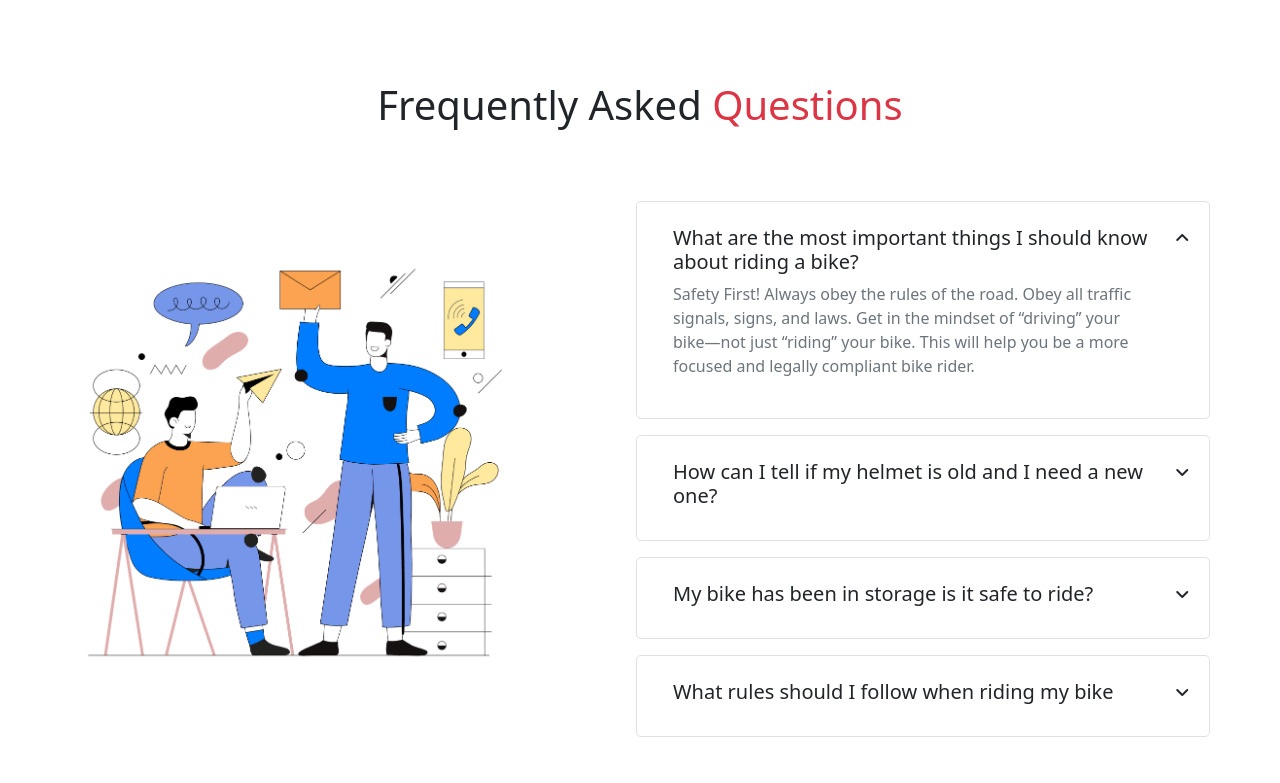
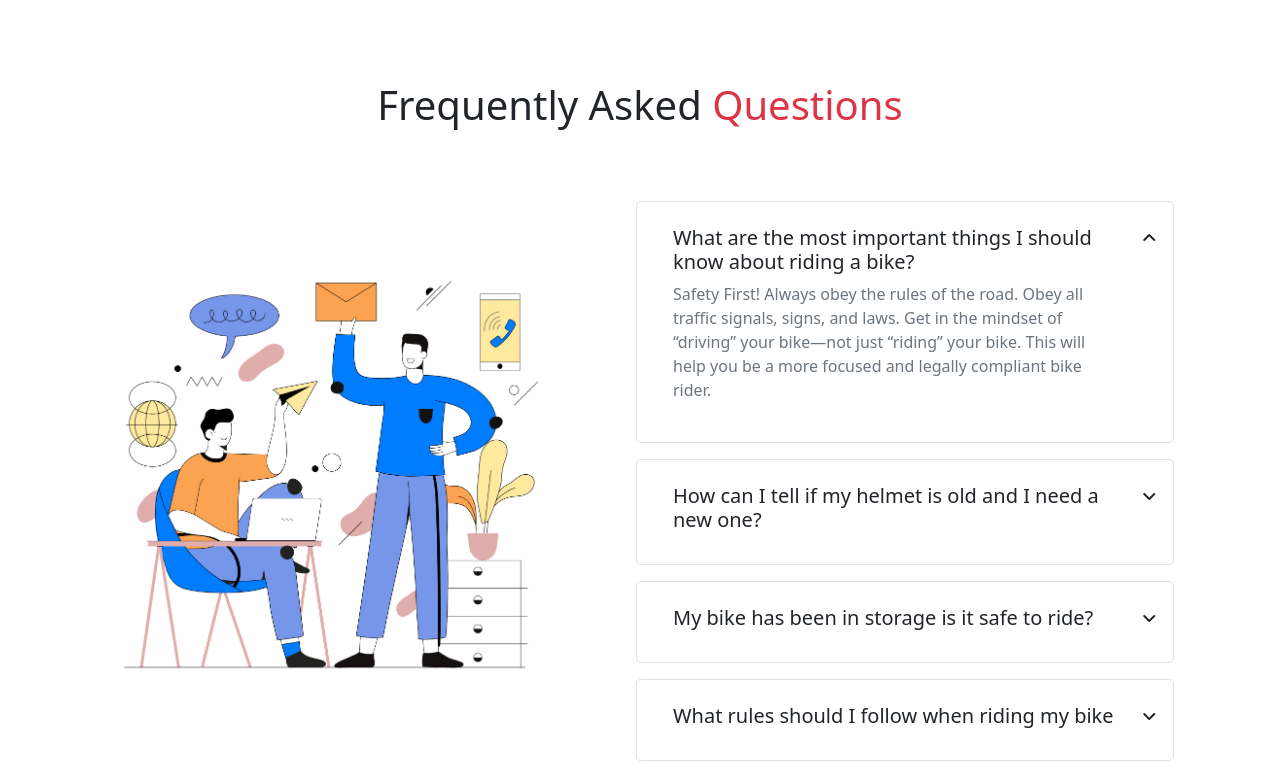
Before and after one commit to TasnimJamil22/My-Assignment-3, a plain HTML site: page index.html in a window 1280 px wide. Shown: the part 1480-2263 px from the top of the page. Drawn offline with nearby package versions, Linux system fonts and the light colour scheme.

Commit message:
lastcommit

```diff
--- a/index.html
+++ b/index.html
@@ -173,7 +173,7 @@
         <!-- FAQ section -->
 
         <h1 class="text-center mt-5"> Frequently Asked <span class="text-danger">Questions</span></h1>
-        <section class="container">
+        <section class="container g-5">
             <div class="row align-items-center g-3 pt-5    ">
                 <div class="  col-lg-6   ">
                     <img src="images/faq.png" alt="" style="width:420px; height:413;">
```
